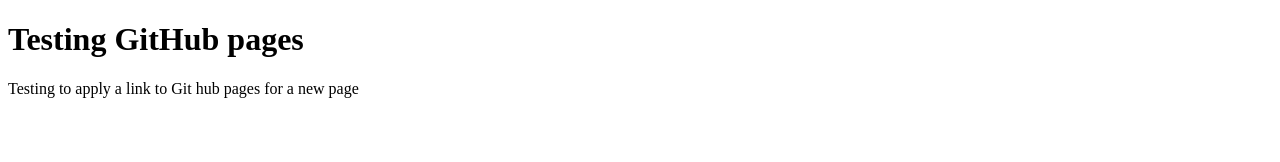
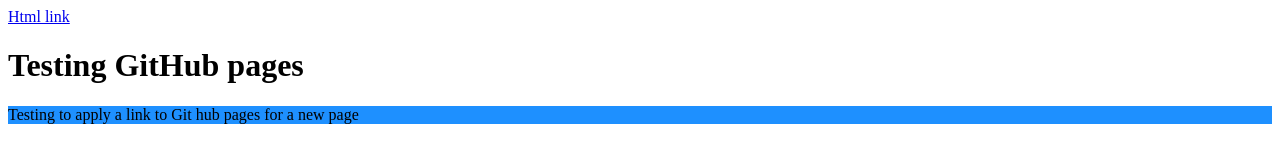
Before and after one commit to Mlusso06/Mlusso06.github.io, a plain HTML site: page index.html in a window 1280 px wide. Drawn offline with Linux system fonts and the light colour scheme.

Commit message:
adding some color

```diff
--- a/index.html
+++ b/index.html
@@ -5,10 +5,18 @@
     <meta name="viewport" content="width=device-width, initial-scale=1.0">
     <meta http-equiv="X-UA-Compatible" content="ie=edge">
     <title>First page on Github pages</title>
+
+
+
+
+
+
 </head>
+
+<nav> <a href="default.com">Html link </a></nav>
 <body>
 <h1>Testing GitHub pages</h1>
-    <p>
+    <p style="background: dodgerblue;" >
         Testing to apply a link to Git hub pages for a new page
     </p>
 
```
